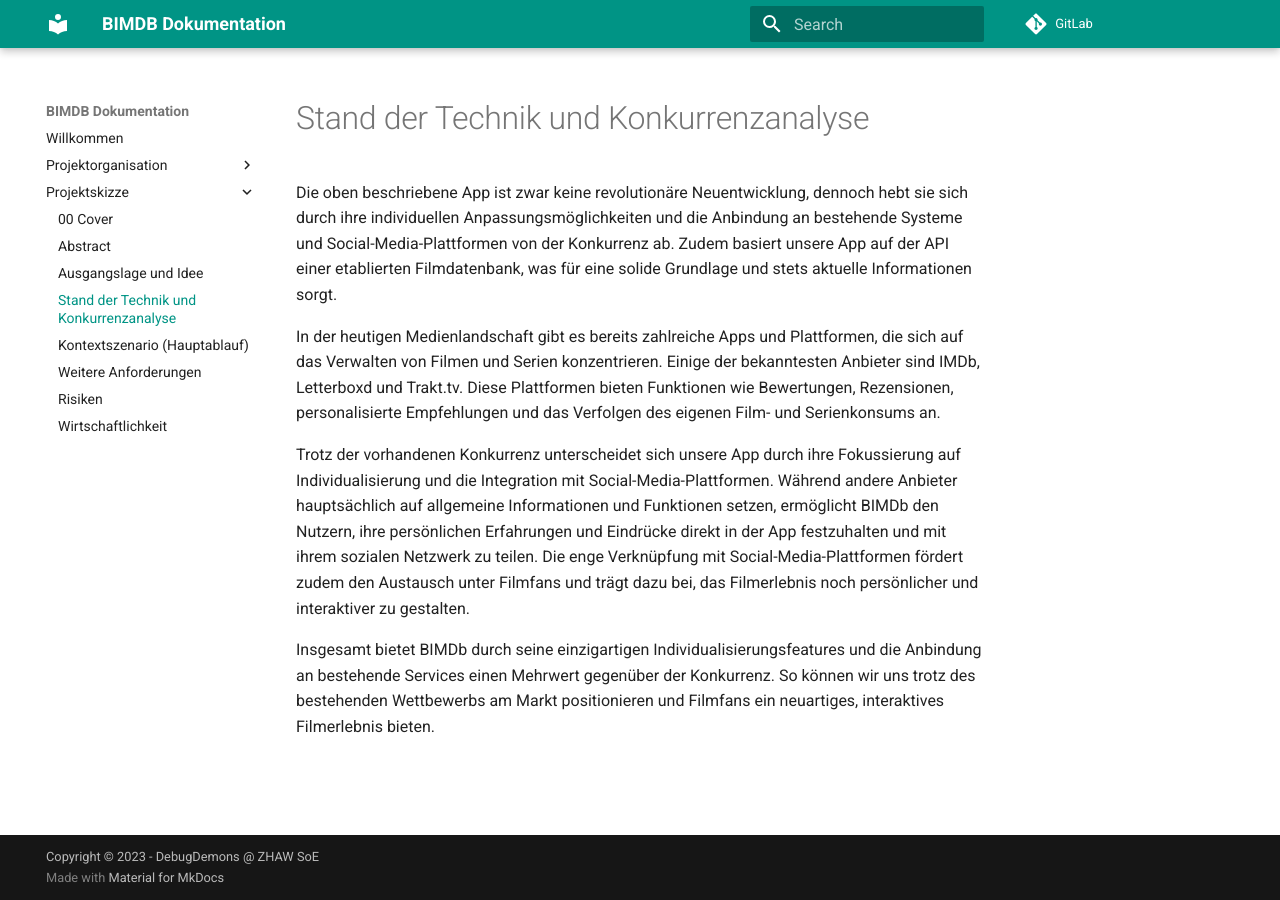
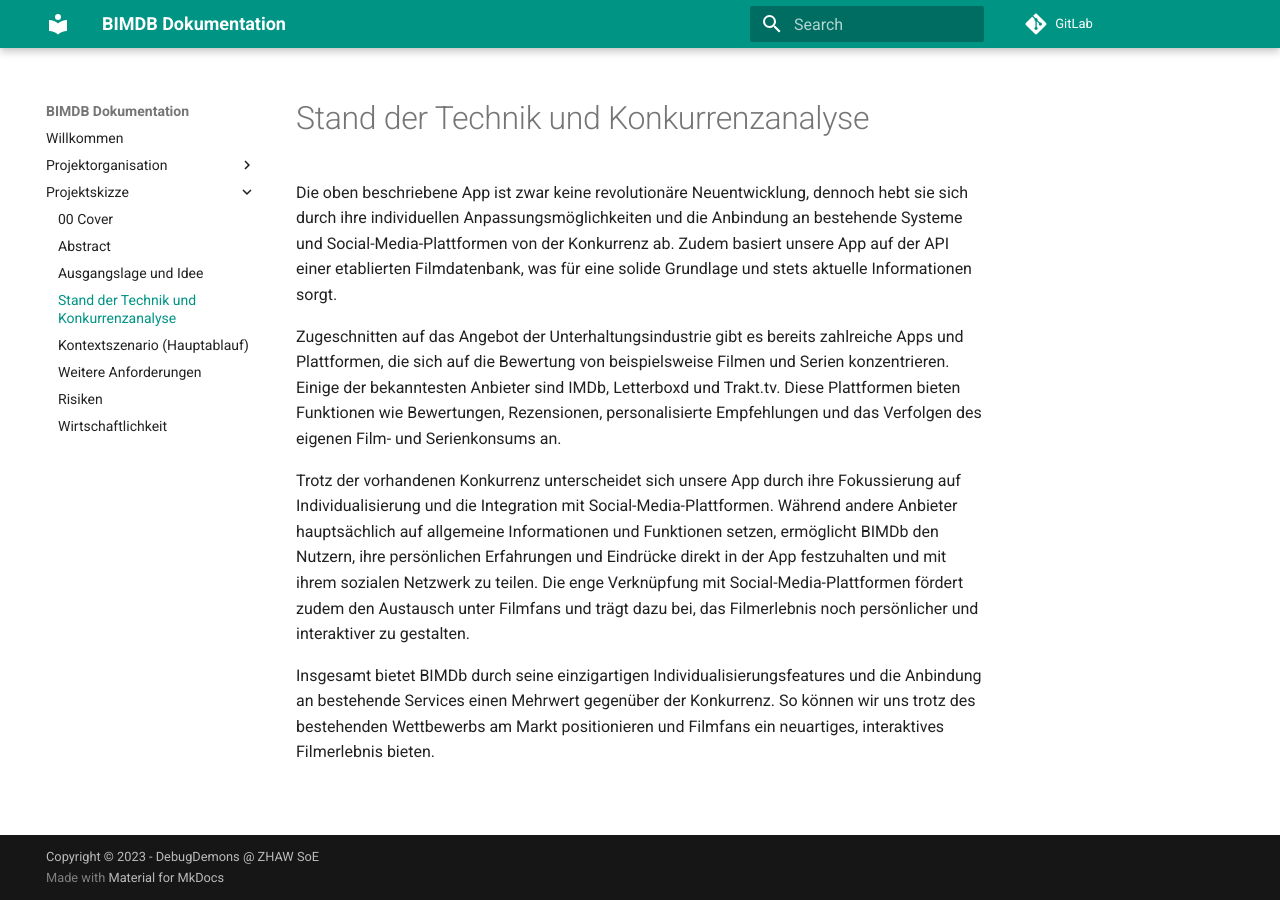
Before and after one commit to YvesBraendli/BIMDB_PM4, an MkDocs documentation site: the page built from docs/projektskizze/03_StandDerTechnik&Konkurrenzanalyse copy.md, in a window 1280 px wide. Built offline with MkDocs 1.6.1 and Material for MkDocs 9.7.7, drawn with Linux system fonts in a browser that asks for light colours; comment, search, counter and statistics services are not loaded.

Commit message:
Update: Stand der Technik&Konkurrenzanalyse

```diff
--- a/docs/projektskizze/03_StandDerTechnik&Konkurrenzanalyse copy.md
+++ b/docs/projektskizze/03_StandDerTechnik&Konkurrenzanalyse copy.md
@@ -2,7 +2,7 @@
 
 Die oben beschriebene App ist zwar keine revolutionäre Neuentwicklung, dennoch hebt sie sich durch ihre individuellen Anpassungsmöglichkeiten und die Anbindung an bestehende Systeme und Social-Media-Plattformen von der Konkurrenz ab. Zudem basiert unsere App auf der API einer etablierten Filmdatenbank, was für eine solide Grundlage und stets aktuelle Informationen sorgt.
 
-In der heutigen Medienlandschaft gibt es bereits zahlreiche Apps und Plattformen, die sich auf das Verwalten von Filmen und Serien konzentrieren. Einige der bekanntesten Anbieter sind IMDb, Letterboxd und Trakt.tv. Diese Plattformen bieten Funktionen wie Bewertungen, Rezensionen, personalisierte Empfehlungen und das Verfolgen des eigenen Film- und Serienkonsums an.
+Zugeschnitten auf das Angebot der Unterhaltungsindustrie gibt es bereits zahlreiche Apps und Plattformen, die sich auf die Bewertung von beispielsweise Filmen und Serien konzentrieren. Einige der bekanntesten Anbieter sind IMDb, Letterboxd und Trakt.tv. Diese Plattformen bieten Funktionen wie Bewertungen, Rezensionen, personalisierte Empfehlungen und das Verfolgen des eigenen Film- und Serienkonsums an.
 
 Trotz der vorhandenen Konkurrenz unterscheidet sich unsere App durch ihre Fokussierung auf Individualisierung und die Integration mit Social-Media-Plattformen. Während andere Anbieter hauptsächlich auf allgemeine Informationen und Funktionen setzen, ermöglicht BIMDb den Nutzern, ihre persönlichen Erfahrungen und Eindrücke direkt in der App festzuhalten und mit ihrem sozialen Netzwerk zu teilen. Die enge Verknüpfung mit Social-Media-Plattformen fördert zudem den Austausch unter Filmfans und trägt dazu bei, das Filmerlebnis noch persönlicher und interaktiver zu gestalten.
 
```
